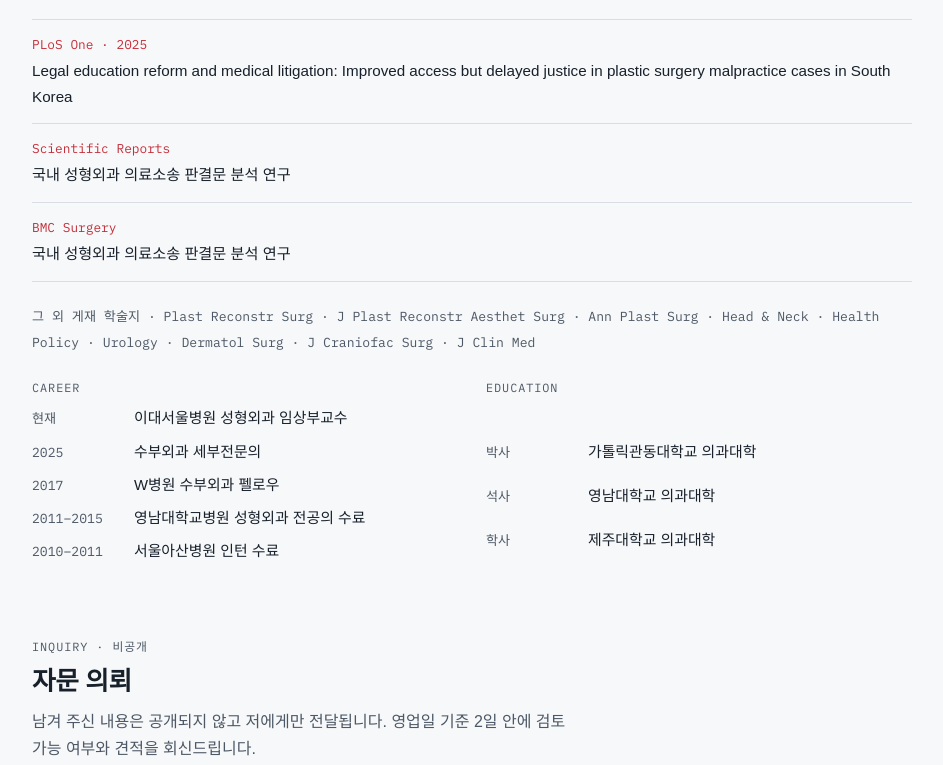
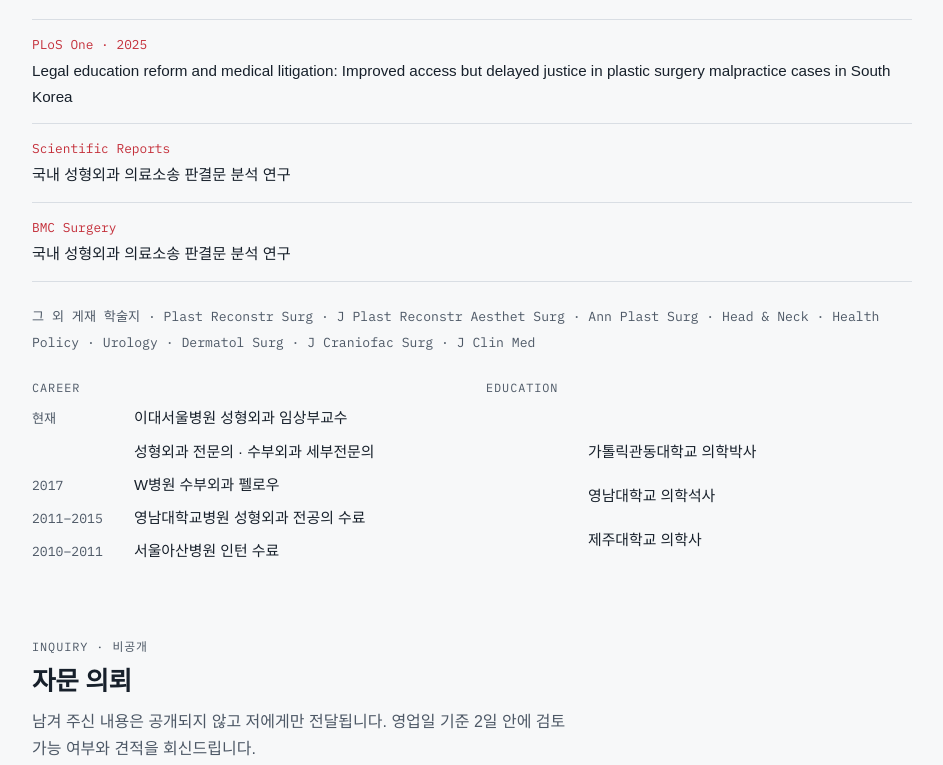
Before and after one commit to korimhjs/kang-medlegal, a plain HTML site: page index.html in a window 1280 px wide. Shown: the part 3026-3791 px from the top of the page, without its empty margins (168-1111 px from the left). Drawn offline with Linux system fonts and the light colour scheme; a web font is replaced by a local one.

Commit message:
문구 수정: 유방 성형·재건, 경력 자격 줄, 학력 표기

```diff
--- a/index.html
+++ b/index.html
@@ -297,7 +297,7 @@ footer { color: var(--ink-soft); font-size: 0.8rem; border-top: 1px solid var(--
       <li>재건 수술</li>
       <li>피부 종양·피부암</li>
       <li>림프부종</li>
-      <li>흉터·후유장해 평가</li>
+      <li>유방 성형·재건</li>
     </ul>
   </section>
 
@@ -346,7 +346,7 @@ footer { color: var(--ink-soft); font-size: 0.8rem; border-top: 1px solid var(--
         <span class="label">Career</span>
         <ul class="tl">
           <li><span class="y">현재</span><span>이대서울병원 성형외과 임상부교수</span></li>
-          <li><span class="y">2025</span><span>수부외과 세부전문의</span></li>
+          <li><span class="y"></span><span>성형외과 전문의 · 수부외과 세부전문의</span></li>
           <li><span class="y">2017</span><span>W병원 수부외과 펠로우</span></li>
           <li><span class="y">2011–2015</span><span>영남대학교병원 성형외과 전공의 수료</span></li>
           <li><span class="y">2010–2011</span><span>서울아산병원 인턴 수료</span></li>
@@ -355,9 +355,9 @@ footer { color: var(--ink-soft); font-size: 0.8rem; border-top: 1px solid var(--
       <div class="head">
         <span class="label">Education</span>
         <ul class="tl">
-          <li><span class="y">박사</span><span>가톨릭관동대학교 의과대학</span></li>
-          <li><span class="y">석사</span><span>영남대학교 의과대학</span></li>
-          <li><span class="y">학사</span><span>제주대학교 의과대학</span></li>
+          <li><span class="y"></span><span>가톨릭관동대학교 의학박사</span></li>
+          <li><span class="y"></span><span>영남대학교 의학석사</span></li>
+          <li><span class="y"></span><span>제주대학교 의학사</span></li>
         </ul>
       </div>
     </div>
```
